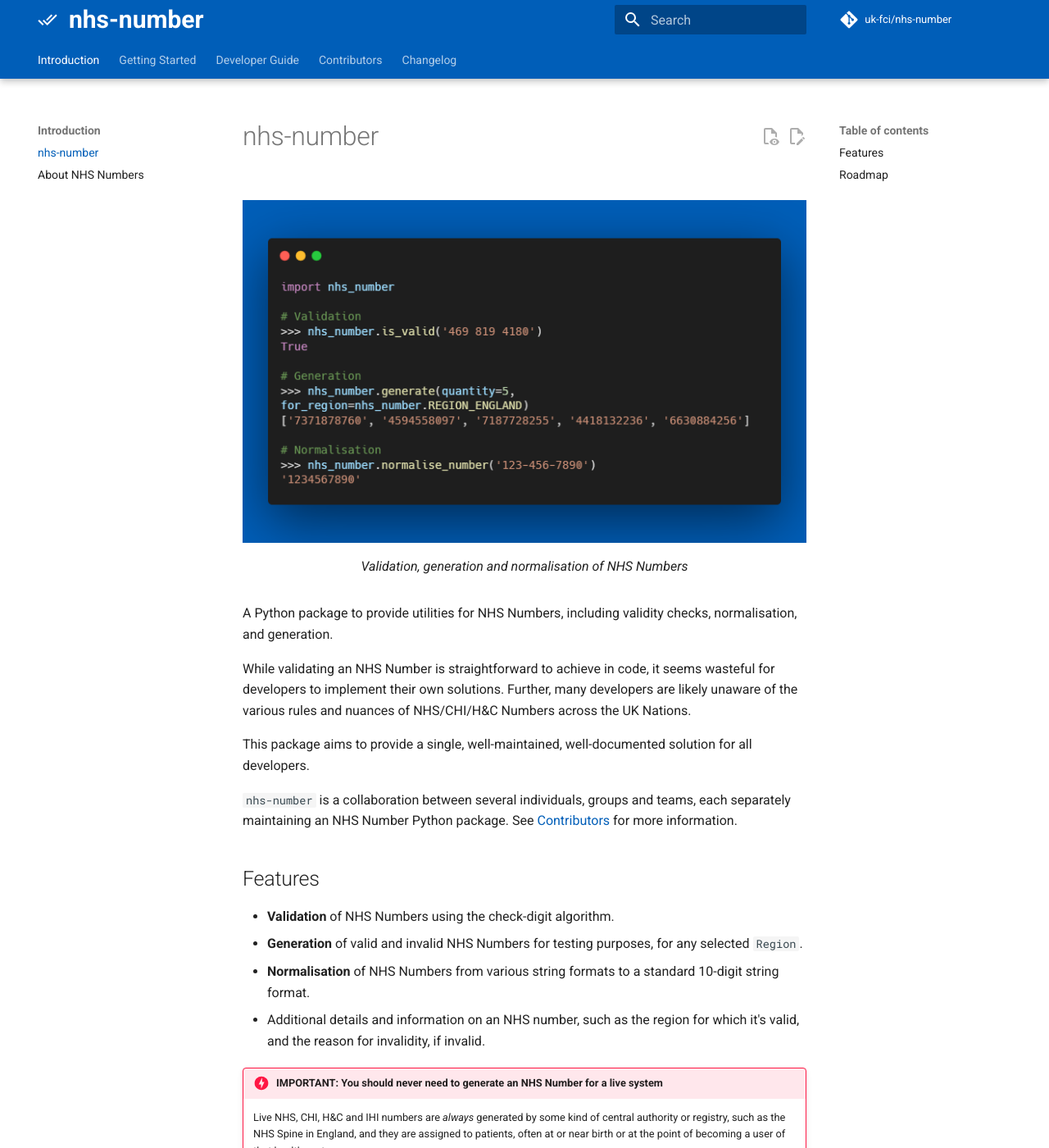
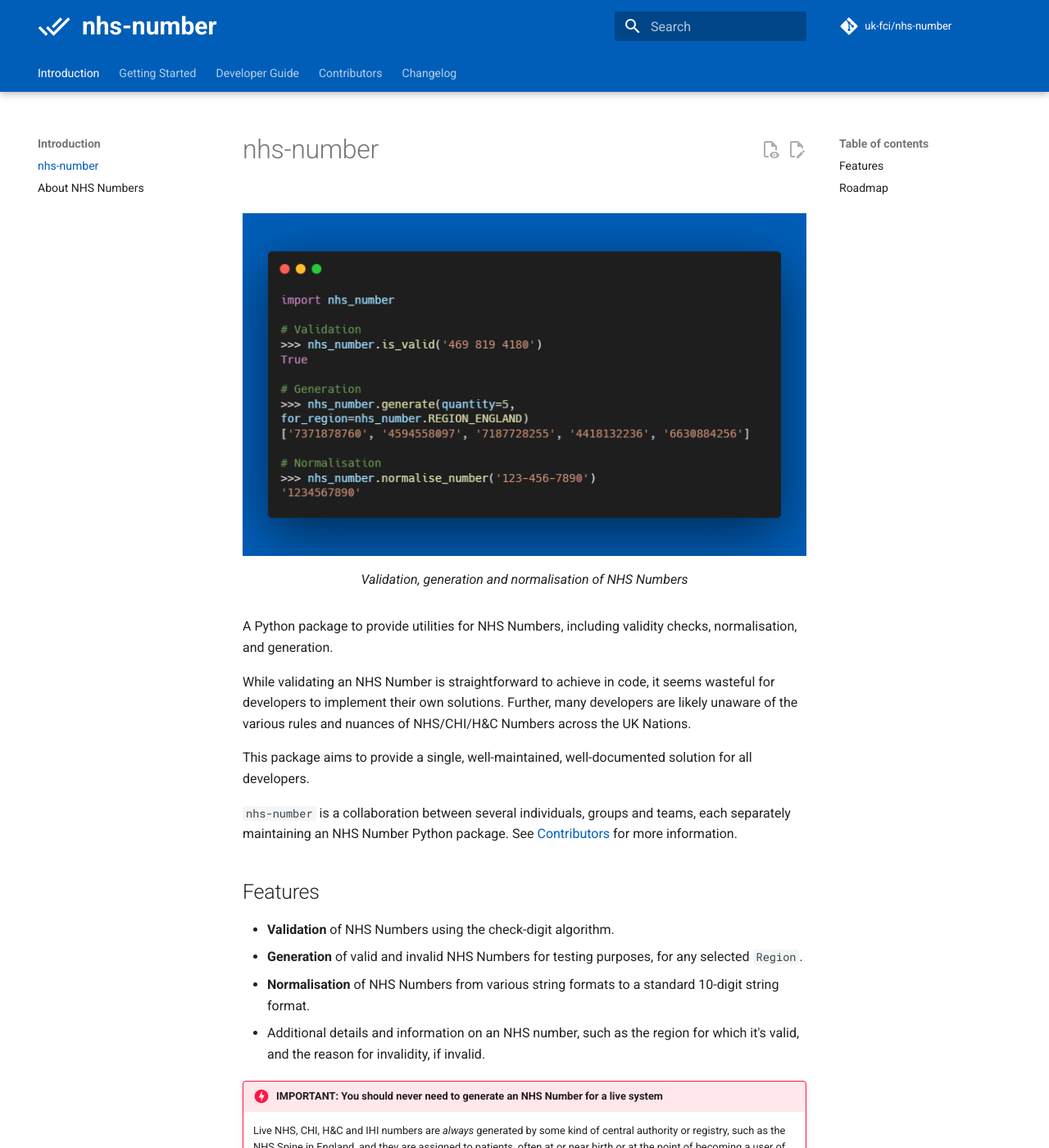
Before and after one commit to uk-fci/nhs-number, an MkDocs documentation site: the page built from docs/index.md, in a window 1280 px wide and 1400 px high. Shown: the whole window at 82% size. Built offline with MkDocs 1.6.1 and Material for MkDocs 9.7.7, drawn with Linux system fonts in a browser that asks for light colours; comment, search, counter and statistics services are not loaded.

Commit message:
slightly reduce the size of the logo

```diff
--- a/docs/_assets/_stylesheets/extra.css
+++ b/docs/_assets/_stylesheets/extra.css
@@ -24,8 +24,9 @@
     margin-left: 0.1rem;
 }
 
-.md-header__button.md-logo >img {
-    height: 3rem;
+.md-header__button.md-logo >svg {
+    height: 2rem;
+    fill: var(--nhs-core-white)
 }
 
 .md-banner {
```
